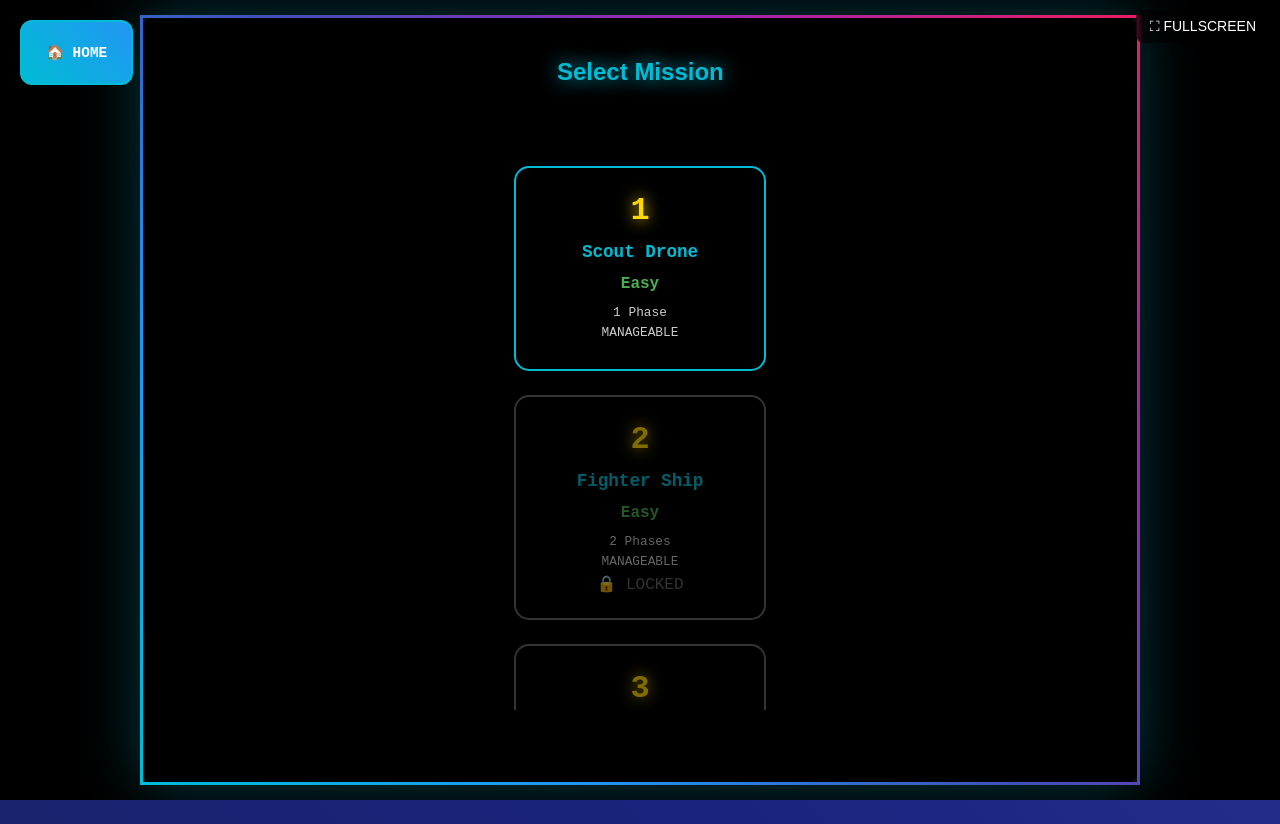
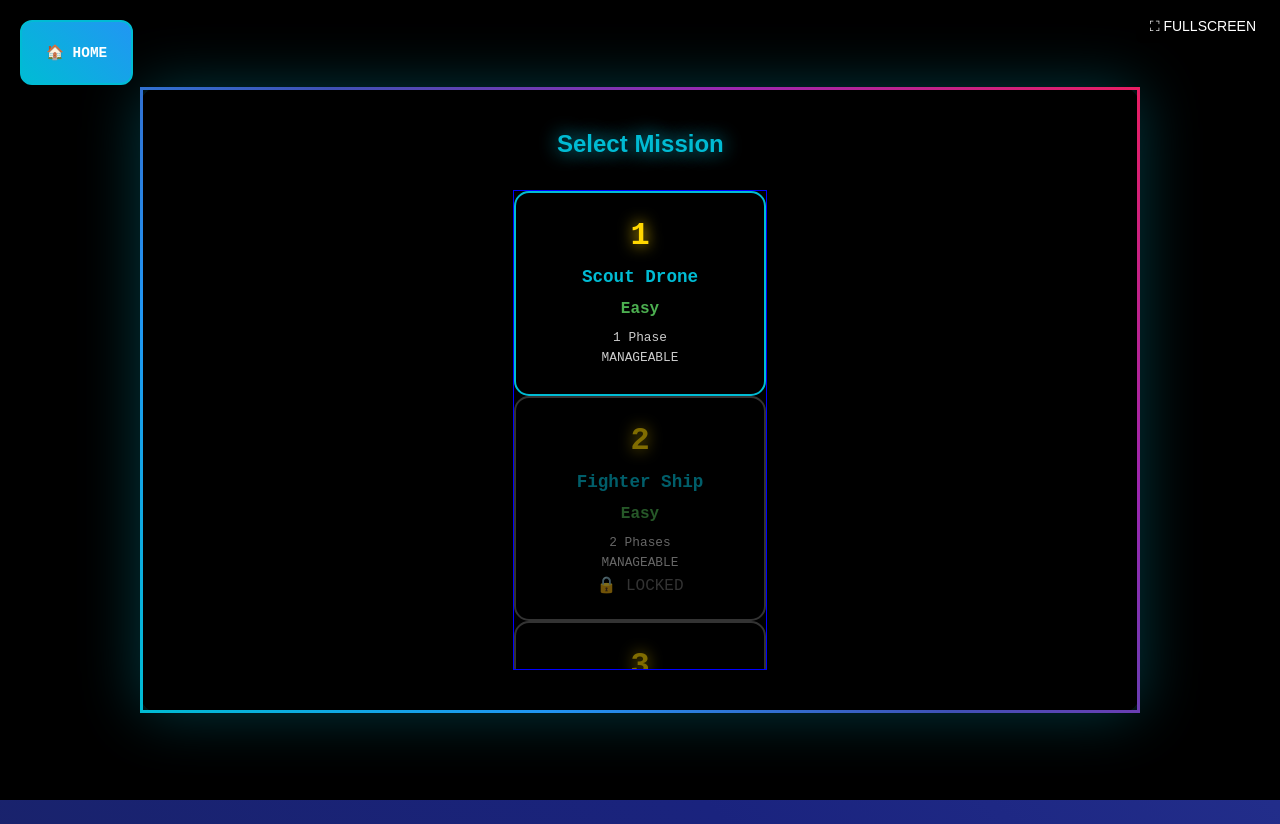
Before and after one commit to cinquanta0/numbersgame, a website: page hjkj.html in a window 1280 px wide. Both pictures are taken after a click on the button "🚀 START MISSION". Drawn offline with Linux system fonts and the light colour scheme.

Commit message:
Update hjkj.html

```diff
--- a/hjkj.html
+++ b/hjkj.html
@@ -665,16 +665,13 @@
             margin-bottom: 0.3rem;
         }
 
-        /* Level Grid Enhancements */
         .level-grid {
-            display: grid;
-            grid-template-columns: repeat(auto-fit, minmax(clamp(160px, 35vw, 200px), 1fr));
-            gap: clamp(1rem, 3vw, 1.5rem);
-            margin: clamp(1.5rem, 4vw, 2rem) 0;
-            max-height: 70vh;
-            overflow-y: auto;
-            padding: clamp(0.8rem, 2vw, 1rem);
-        }
+    max-height: 60vh;      /* limita l’altezza della griglia */
+    overflow-y: auto;      /* abilita lo scroll verticale */
+    flex-shrink: 1;        /* permette a flexbox di ridurre la dimensione */
+    min-height: 0;         /* importantissimo per scroll funzionante dentro flexbox */
+    border: 1px solid blue; /* per vedere i bordi durante il test */
+}
 
         .level-card {
             padding: clamp(1rem, 3vw, 1.5rem);
```
